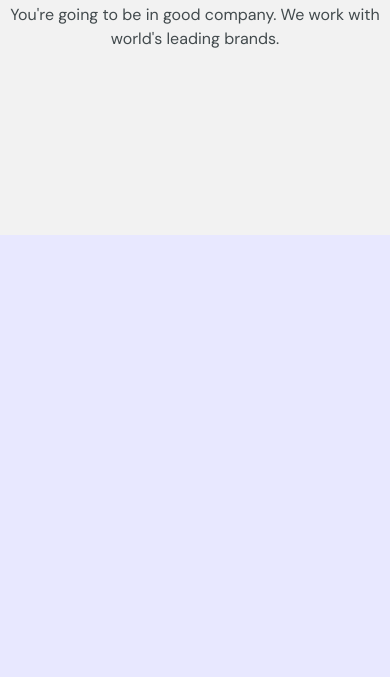
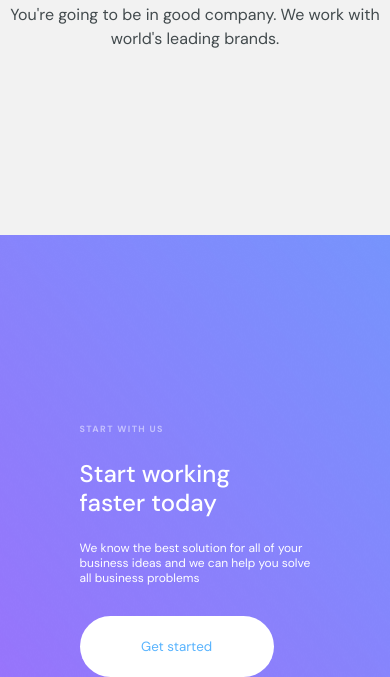
Before and after one commit to Garegin2003/intern_task1, a plain HTML site: page index.html in a window 390 px wide. Shown: the part 6041-6718 px from the top of the page. Before the commit the page ends 6276 px from the top, so only its background shows below. Drawn offline with Linux system fonts and the light colour scheme; files that its build step writes are made by us from their sources; files whose address does not match are found by name.

Commit message:
create faster componenrs and style media

```diff
--- a/index.html
+++ b/index.html
@@ -284,5 +284,25 @@
         >
       </div>
     </div>
+    <div class="faster">
+      <div class="faster__title">
+        <div class="faster__title__list">
+          <p class="faster__title__list__description">start with us</p>
+          <h2 class="faster__title__list__title">
+            Start working <br />
+            faster today
+          </h2>
+          <span class="faster__title__list__text">
+            We know the best solution for all of your <br />
+            business ideas and we can help you solve <br />
+            all business problems
+          </span>
+        </div>
+        <button class="button__btn button__btn--faster">Get started</button>
+      </div>
+      <div class="faster__img">
+        <img class="faster__img__item" src="./img/img2.png" alt="faster" />
+      </div>
+    </div>
   </body>
 </html>
--- /dev/null
+++ b/style/components/faster.css
@@ -0,0 +1,108 @@
+.faster {
+  background-image: url('../../img/base.png');
+  background-repeat: no-repeat;
+  display: flex;
+  justify-content: center;
+  align-items: center;
+  column-gap: 132px;
+  padding-top: 189px;
+}
+.faster__title {
+  display: flex;
+  flex-direction: column;
+  justify-content: center;
+  align-items: start;
+  row-gap: 30px;
+}
+.faster__title__list {
+  display: flex;
+  flex-direction: column;
+  justify-content: center;
+  row-gap: 24px;
+}
+
+.faster__title__list__description {
+  font-style: normal;
+  font-weight: 700;
+  font-size: 12px;
+  line-height: 122%;
+  letter-spacing: 0.15em;
+  text-transform: uppercase;
+  color: #ffffff;
+  opacity: 0.5;
+}
+.faster__title__list__title {
+  font-style: normal;
+  font-weight: 500;
+  font-size: 48px;
+  line-height: 122%;
+  color: #ffffff;
+}
+.faster__title__list__text {
+  font-style: normal;
+  font-weight: 400;
+  font-size: 20px;
+  line-height: 34px;
+  color: #ffffff;
+}
+@media (max-width: 1024px) {
+  .faster__img__item {
+    max-width: 460px;
+  }
+}
+@media (min-width: 870px) and (max-width: 1024px) {
+  .faster__title__list__title {
+    font-size: 36px;
+    line-height: 99%;
+  }
+  .faster__title__list__text {
+    font-size: 15px;
+    line-height: 16px;
+  }
+  .faster__img__item {
+    max-width: 360px;
+  }
+}
+@media (min-width: 768px) and (max-width: 870px) {
+  .faster__title__list__title {
+    font-size: 24px;
+  }
+  .faster__title__list__text {
+    font-size: 12px;
+    line-height: 15px;
+  }
+  .faster__img__item {
+    max-width: 360px;
+  }
+}
+@media (max-width: 600px) {
+  .faster__title__list__description {
+    font-size: 9px;
+  }
+  .faster__title__list__title {
+    font-size: 16px;
+  }
+  .faster__title__list__text {
+    font-size: 11px;
+    line-height: 15px;
+  }
+  .faster__img__item {
+    max-width: 240px;
+  }
+  .button__btn--faster {
+    width: 135px;
+    height: 50px;
+  }
+}
+@media (min-width: 320px) and (max-width: 600px) {
+    .faster__img {
+        display: none;
+    }
+    .faster__title__list__title {
+        font-size: 24px;
+      }
+      .faster__title__list__text {
+        font-size: 12px;
+        line-height: 15px;
+      }
+}
--- a/style/style.css
+++ b/style/style.css
@@ -4,6 +4,7 @@
 @import url('./components/content.css');
 @import url('./components/process.css');
 @import url('./components/brands.css');
+@import url('./components/faster.css');
 
 * {
   margin: 0;
```
Lines whose indentation alone changed are shown as unchanged.
